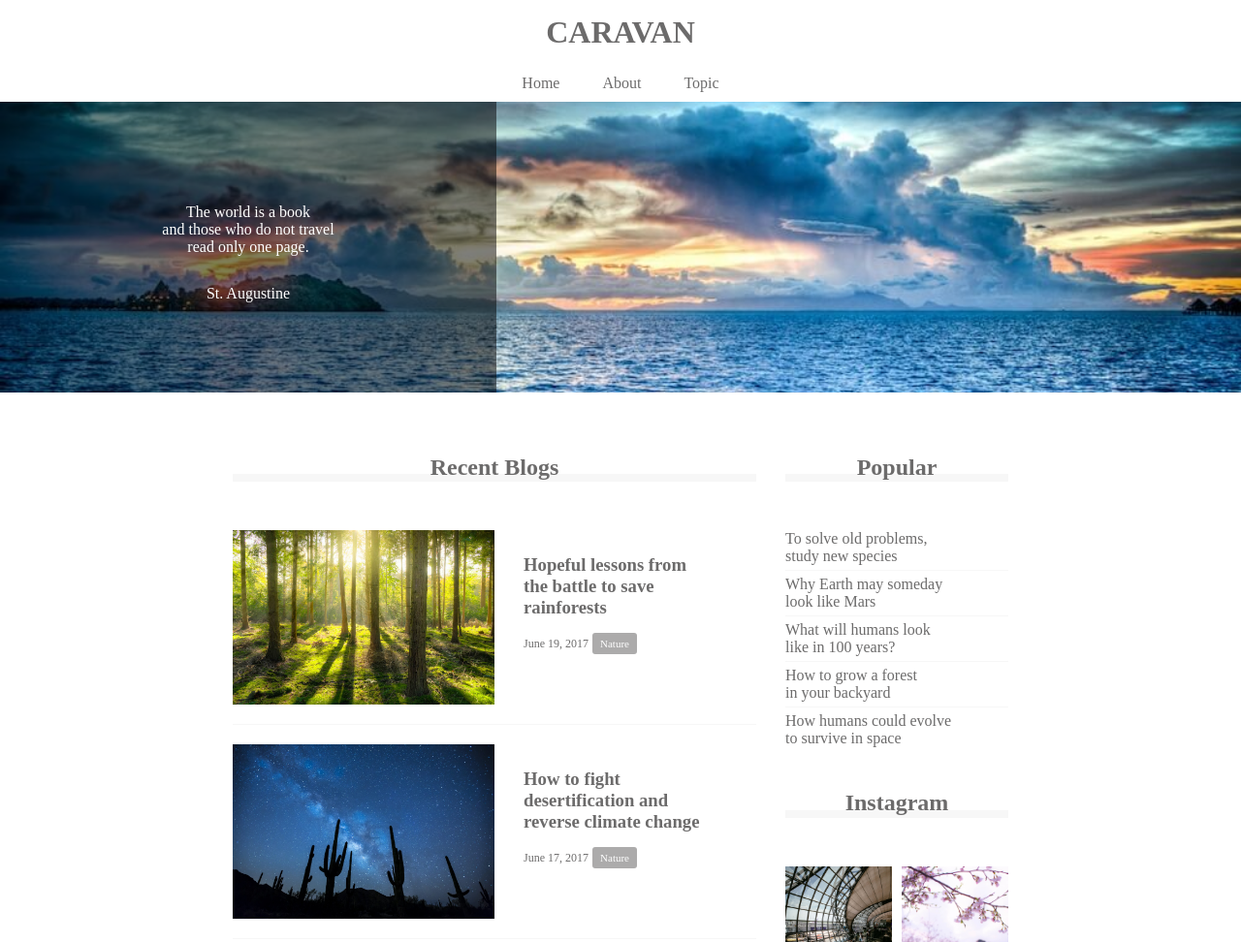
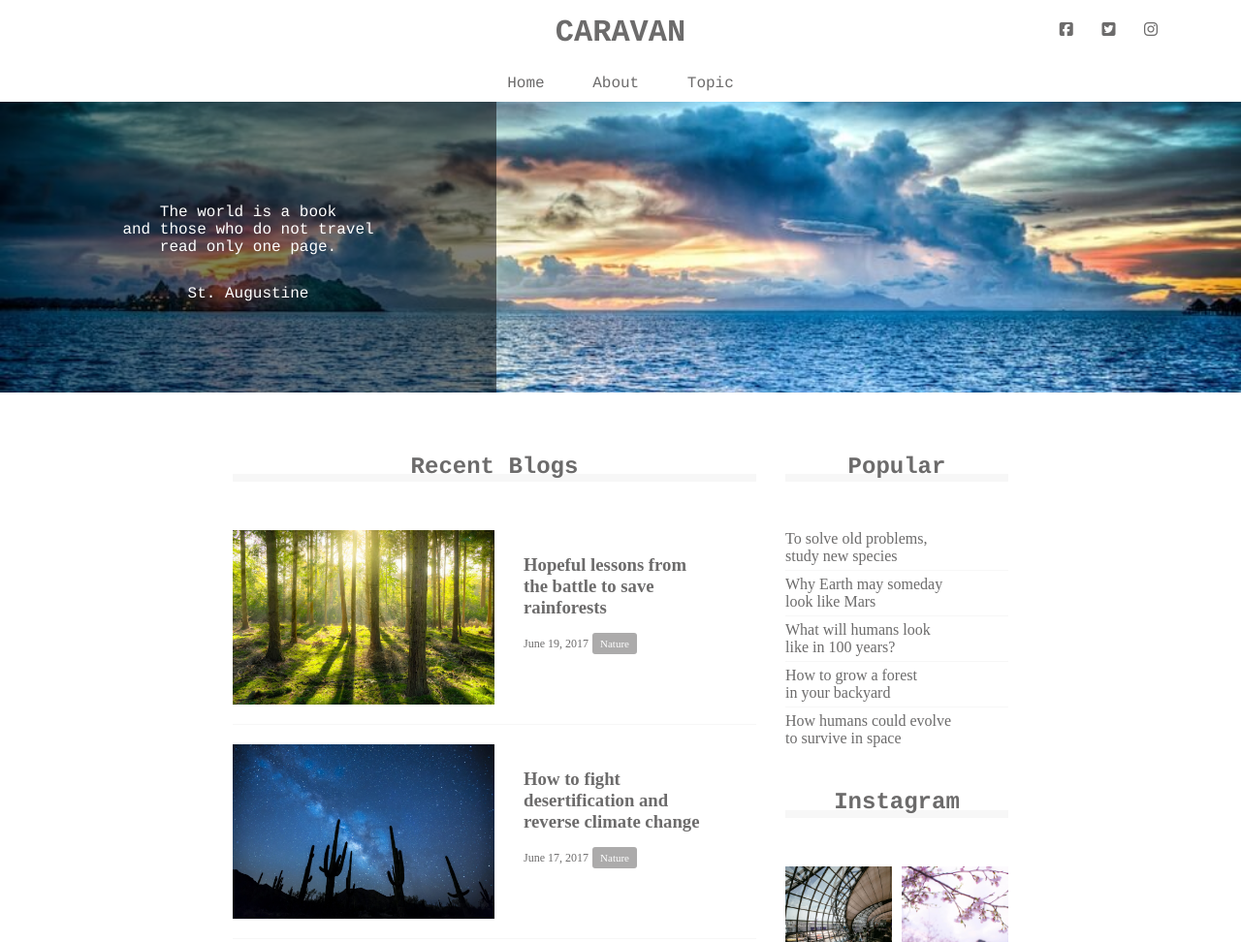
Before and after one commit to shin-ito0306/HTML_CSS_practice, a plain HTML site: page caravan/index.html in a window 1280 px wide. Shown: the top 972 px of the page at 97% size. Drawn offline with Linux system fonts and the light colour scheme.

Commit message:
[finish] 1-9

```diff
--- a/caravan/index.html
+++ b/caravan/index.html
@@ -2,6 +2,7 @@
 <html lang="ja">
 <head>
   <meta charset="UTF-8">
+  <script src="https://kit.fontawesome.com/433b0b49ab.js" crossorigin="anonymous"></script>
   <link rel="stylesheet" href="style.css">
   <title>caravan</title>
 </head>
@@ -12,6 +13,11 @@
         CARAVAN
       </a>
     </h1>
+    <div class="social">
+      <i class="fab fa-facebook-square"></i>
+      <i class="fab fa-twitter-square"></i>
+      <i class="fab fa-instagram"></i>
+    </div>
   </header>
 
   <nav>
@@ -21,7 +27,6 @@
       </li>
       <li class="nav-list-item">About</li>
       <li class="nav-list-item">Topic</li>
-
     </ul>
   </nav>
 
--- a/caravan/style.css
+++ b/caravan/style.css
@@ -9,15 +9,31 @@ a {
   text-decoration: none;
 }
 
+header, nav, h2, .main-visual, footer {
+  font-family: Chalkduster, "Bradley Hand", Courier, "Segoe Print", sens-selif;
+}
+
 header {
   width: 90%;
   padding: 15px 0;
   margin: 0 auto;
   text-align: center;
+  position: relative;
 }
 
 header .heading {
   font-size: 32px;
+}
+
+.social i {
+  display: inline-block;
+  margin-left: 20px;
+}
+
+.social {
+  position: absolute;
+  top: 22px;
+  right: 22px;
 }
 
 .nav-list {
```
